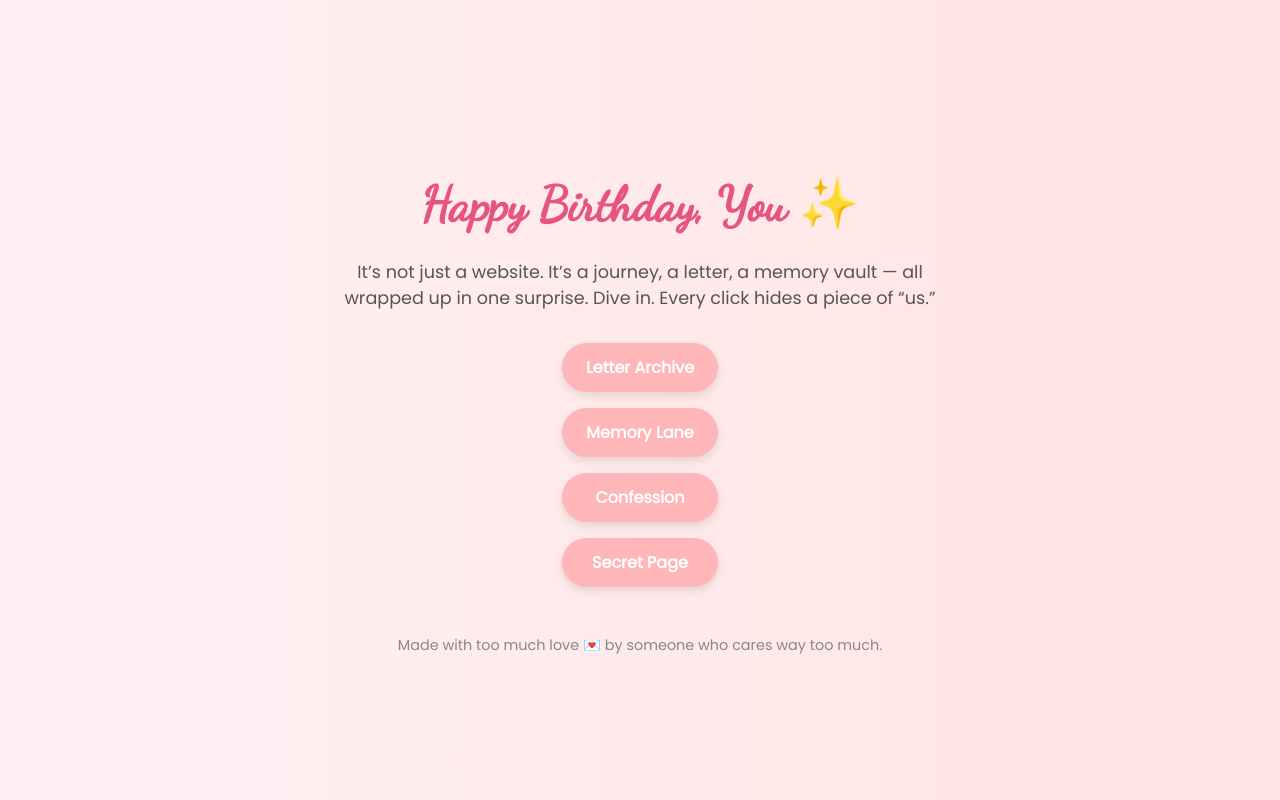
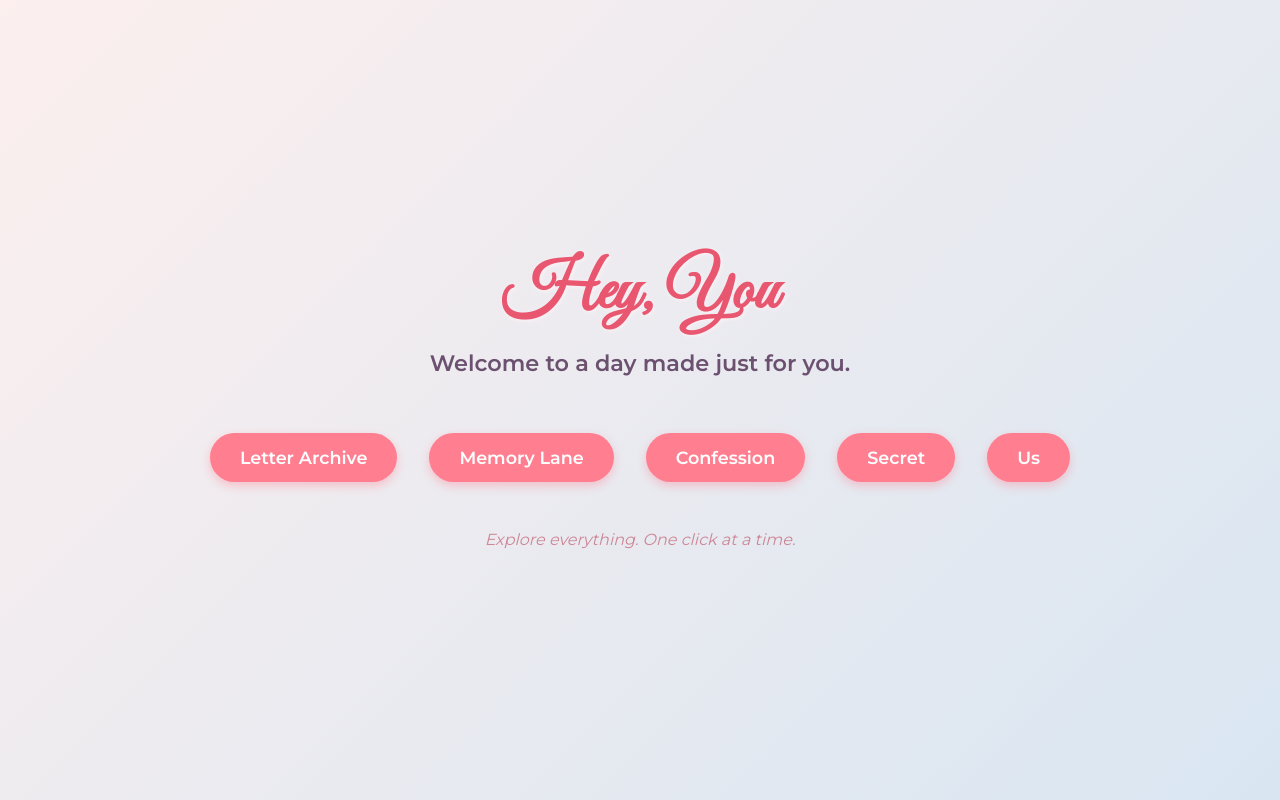
Before and after one commit to Soham-Saha-create/Her-birthday-present, a plain HTML site: page index.html in a window 1280 px wide. Drawn offline with Linux system fonts and the light colour scheme.

Commit message:
Update index.html

```diff
--- a/index.html
+++ b/index.html
@@ -2,80 +2,182 @@
 <html lang="en">
 <head>
 <meta charset="UTF-8" />
-  <meta name="viewport" content="width=device-width, initial-scale=1.0"/>
-  <title>Happy Birthday, You</title>
-  <link href="https://fonts.googleapis.com/css2?family=Dancing+Script&family=Poppins&display=swap" rel="stylesheet">
+<meta name="viewport" content="width=device-width, initial-scale=1" />
+<title>Welcome | For Her</title>
 <style>
-    body {
-      margin: 0;
-      padding: 0;
-      background: linear-gradient(to right, #fff0f5, #ffe4e1);
-      font-family: 'Poppins', sans-serif;
+  @import url('https://fonts.googleapis.com/css2?family=Great+Vibes&family=Montserrat:wght@400;600&display=swap');
+
+  /* Root & Reset */
+  * {
+    margin: 0; padding: 0; box-sizing: border-box;
+  }
+  body, html {
+    height: 100%;
+    font-family: 'Montserrat', sans-serif;
+    background: linear-gradient(135deg, #fcefee, #d9e6f2);
+    overflow-x: hidden;
+    color: #3a2e39;
+  }
+
+  /* Animated Gradient Background */
+  body::before {
+    content: "";
+    position: fixed;
+    top: 0; left: 0; right: 0; bottom: 0;
+    background: linear-gradient(-45deg, #ffd7d9, #b3d7f7, #f8f4e3, #a7c6f9);
+    background-size: 400% 400%;
+    animation: gradientShift 30s ease infinite;
+    z-index: -2;
+  }
+
+  @keyframes gradientShift {
+    0%{background-position:0% 50%;}
+    50%{background-position:100% 50%;}
+    100%{background-position:0% 50%;}
+  }
+
+  /* Floating petals background */
+  .petals {
+    position: fixed;
+    top: 0; left: 0; width: 100%; height: 100%;
+    pointer-events: none;
+    overflow: hidden;
+    z-index: -1;
+  }
+  .petal {
+    position: absolute;
+    background: #ffd7d9;
+    border-radius: 50% 50% 50% 50% / 40% 40% 60% 60%;
+    opacity: 0.3;
+    filter: drop-shadow(0 0 2px #ff758f);
+    animation: fall 15s linear infinite;
+  }
+  @keyframes fall {
+    0% {transform: translateY(-100px) rotate(0deg);}
+    100% {transform: translateY(110vh) rotate(360deg);}
+  }
+
+  /* Petal variations */
+  .petal:nth-child(1) {width: 20px; height: 14px; left: 10%; animation-delay: 0s;}
+  .petal:nth-child(2) {width: 25px; height: 17px; left: 25%; animation-delay: 3s; animation-duration: 18s;}
+  .petal:nth-child(3) {width: 18px; height: 12px; left: 40%; animation-delay: 6s;}
+  .petal:nth-child(4) {width: 22px; height: 16px; left: 60%; animation-delay: 9s; animation-duration: 20s;}
+  .petal:nth-child(5) {width: 15px; height: 10px; left: 75%; animation-delay: 12s;}
+  .petal:nth-child(6) {width: 19px; height: 13px; left: 85%; animation-delay: 15s; animation-duration: 17s;}
+
+  /* Container & Greeting */
+  .container {
+    height: 100vh;
     display: flex;
     flex-direction: column;
+    justify-content: center;
     align-items: center;
-      justify-content: center;
-      min-height: 100vh;
     text-align: center;
+    padding: 20px;
+    animation: fadeIn 2s ease forwards;
+  }
+  @keyframes fadeIn {
+    from {opacity: 0; transform: translateY(20px);}
+    to {opacity: 1; transform: translateY(0);}
   }
 
   h1 {
-      font-family: 'Dancing Script', cursive;
-      font-size: 3rem;
-      color: #e75480;
-      margin-bottom: 0.5rem;
+    font-family: 'Great Vibes', cursive;
+    font-size: 4.2rem;
+    margin-bottom: 0.2em;
+    color: #e8566f;
+    text-shadow: 1px 1px 4px #fff2f6;
   }
 
-    p {
-      font-size: 1.1rem;
-      color: #555;
-      max-width: 600px;
-      margin-bottom: 2rem;
+  p.subtitle {
+    font-weight: 600;
+    font-size: 1.4rem;
+    margin-bottom: 2.5em;
+    color: #6b506f;
   }
 
-    .menu {
+  /* Menu Buttons */
+  nav {
     display: flex;
-      flex-direction: column;
-      gap: 1rem;
+    gap: 2rem;
+    flex-wrap: wrap;
+    justify-content: center;
+  }
+  nav a {
+    background: #ff7f91;
+    color: white;
+    font-weight: 600;
+    padding: 14px 30px;
+    border-radius: 30px;
+    text-decoration: none;
+    font-size: 1.1rem;
+    box-shadow: 0 4px 10px rgb(255 127 145 / 0.4);
+    transition:
+      background-color 0.3s ease,
+      box-shadow 0.3s ease,
+      transform 0.3s ease;
+    position: relative;
+  }
+  nav a:hover, nav a:focus {
+    background: #e64b63;
+    box-shadow: 0 8px 20px rgb(230 75 99 / 0.6);
+    transform: translateY(-4px);
+    outline: none;
   }
 
-    .menu a {
-      text-decoration: none;
-      background-color: #ffb6b9;
-      color: white;
-      padding: 12px 24px;
-      border-radius: 30px;
-      font-weight: bold;
-      font-size: 1rem;
-      box-shadow: 0 4px 10px rgba(0, 0, 0, 0.1);
-      transition: background-color 0.3s, transform 0.2s;
+  nav a::after {
+    content: "»";
+    position: absolute;
+    right: 20px;
+    opacity: 0;
+    transition: opacity 0.3s ease;
+  }
+  nav a:hover::after {
+    opacity: 1;
   }
 
-    .menu a:hover {
-      background-color: #ff9aa2;
-      transform: translateY(-2px);
+  /* Tooltip */
+  .tooltip {
+    margin-top: 3rem;
+    font-style: italic;
+    color: #c15d6f;
+    font-weight: 500;
+    opacity: 0.7;
   }
 
-    footer {
-      margin-top: 3rem;
-      font-size: 0.9rem;
-      color: #888;
+  /* Responsive */
+  @media (max-width: 480px) {
+    h1 {
+      font-size: 3rem;
+    }
+    nav a {
+      padding: 12px 22px;
+      font-size: 1rem;
+    }
   }
 </style>
 </head>
 <body>
-  <h1>Happy Birthday, You ✨</h1>
-  <p>It’s not just a website. It’s a journey, a letter, a memory vault — all wrapped up in one surprise. Dive in. Every click hides a piece of “us.”</p>
-
-  <div class="menu">
-    <a href="letter.html">Letter Archive</a>
-    <a href="memory.html">Memory Lane</a>
-    <a href="confession.html">Confession</a>
-    <a href="unlock.html">Secret Page</a>
+  <div class="petals">
+    <div class="petal"></div>
+    <div class="petal"></div>
+    <div class="petal"></div>
+    <div class="petal"></div>
+    <div class="petal"></div>
+    <div class="petal"></div>
   </div>
 
-  <footer>
-    Made with too much love 💌 by someone who cares way too much.
-  </footer>
+  <div class="container">
+    <h1>Hey, You</h1>
+    <p class="subtitle">Welcome to a day made just for you.</p>
+    <nav>
+      <a href="letter-archive.html" tabindex="1">Letter Archive</a>
+      <a href="memory.html" tabindex="2">Memory Lane</a>
+      <a href="confession.html" tabindex="3">Confession</a>
+      <a href="secret.html" tabindex="4">Secret</a>
+      <a href="us.html" tabindex="5">Us</a>
+    </nav>
+    <p class="tooltip">Explore everything. One click at a time.</p>
+  </div>
 </body>
 </html>
```
Lines whose indentation alone changed are shown as unchanged.
